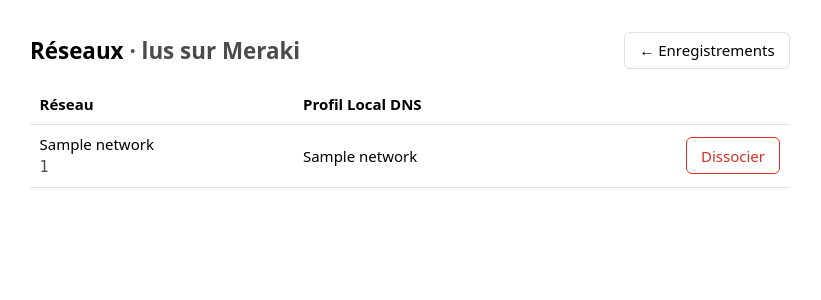
After one commit to oruampersand/ns-meraki-dns, a Flask app: template templates/networks.html in a window 1280 px wide. The commit adds this page. Shown: the top 300 px of the page, without its empty margins (230-1051 px from the left). Run offline with Flask 3, Linux system fonts and the light colour scheme; the template is opened without the code that fills it: most values are stand-ins (such as "Sample title", 1, 10 or a date in 2020).

Commit message:
Ajout de la page Réseaux : association/dissociation de profil
- meraki_dns.py : liste des réseaux MX avec leur profil, assign_profile
  (refuse d'écraser un profil existant) et unassign_profile
- app.py : routes /networks et /networks/<id>/assign|unassign
- templates/networks.html : modals de confirmation
- CLAUDE.md : routes et règles mises à jour

Co-Authored-By: Claude Sonnet 5.5 <noreply@anthropic.com>

```diff
--- a/app.py
+++ b/app.py
@@ -129,5 +129,39 @@ def push_apply():
     return redirect(url_for("index"))
 
 
+@app.get("/networks")
+def networks():
+    """Réseaux et profils associés, lus en direct sur Meraki."""
+    try:
+        m = _meraki()
+        rows, profiles = m.list_network_profiles(), m.get_profiles()
+    except Exception as e:
+        flash(f"Impossible de lire les réseaux : {e}", "error")
+        return redirect(url_for("index"))
+    return render_template("networks.html", networks=rows, profiles=profiles)
+
+
+@app.post("/networks/<network_id>/assign")
+def network_assign(network_id):
+    try:
+        _meraki().assign_profile(network_id, request.form.get("profile_id", ""))
+    except Exception as e:
+        flash(f"Échec de l'association : {e}", "error")
+    else:
+        flash("Profil associé au réseau.", "ok")
+    return redirect(url_for("networks"))
+
+
+@app.post("/networks/<network_id>/unassign")
+def network_unassign(network_id):
+    try:
+        _meraki().unassign_profile(network_id)
+    except Exception as e:
+        flash(f"Échec de la dissociation : {e}", "error")
+    else:
+        flash("Profil dissocié du réseau.", "ok")
+    return redirect(url_for("networks"))
+
+
 if __name__ == "__main__":
     app.run(host="127.0.0.1", port=5050, debug=False)
--- a/templates/base.html
+++ b/templates/base.html
@@ -21,7 +21,7 @@
   .flash { padding: .6rem .9rem; border-radius: 6px; margin: 1rem 0; border: 1px solid; }
   .flash.ok { color: var(--ok); } .flash.error { color: var(--danger); }
   label { display: block; margin: .8rem 0 .2rem; }
-  input[type=text] { font: inherit; width: 100%; padding: .4rem .6rem; box-sizing: border-box;
+  input[type=text], select { font: inherit; width: 100%; padding: .4rem .6rem; box-sizing: border-box;
                      border: 1px solid var(--line); border-radius: 6px; background: transparent; color: inherit; }
   .muted { opacity: .7; }
   .add { color: var(--ok); } .mod { color: var(--accent); } .del { color: var(--danger); }
--- a/templates/index.html
+++ b/templates/index.html
@@ -3,6 +3,7 @@
 <header>
   <h1>Local DNS <span class="muted">· profil {{ profile or "?" }}</span></h1>
   <div class="actions">
+    <a class="btn" href="{{ url_for('networks') }}">Réseaux</a>
     <button class="btn" type="button" id="add-btn">+ Ajouter</button>
     <button class="btn primary" type="button" id="push-btn">Pousser vers Meraki</button>
   </div>
--- /dev/null
+++ b/templates/networks.html
@@ -0,0 +1,74 @@
+{% extends "base.html" %}
+{% block content %}
+<header>
+  <h1>Réseaux <span class="muted">· lus sur Meraki</span></h1>
+  <div class="actions"><a class="btn" href="{{ url_for('index') }}">← Enregistrements</a></div>
+</header>
+<table>
+  <thead><tr><th>Réseau</th><th>Profil Local DNS</th><th></th></tr></thead>
+  <tbody>
+  {% for n in networks %}
+    <tr>
+      <td>{{ n.name }}<br><span class="muted"><code>{{ n.id }}</code></span></td>
+      <td>{{ n.profile_name or "—" }}</td>
+      <td style="text-align:right">
+        {% if n.profile_id %}
+          <button class="btn danger" type="button" data-unassign="{{ url_for('network_unassign', network_id=n.id) }}"
+                  data-network="{{ n.name }}" data-profile="{{ n.profile_name }}">Dissocier</button>
+        {% else %}
+          <button class="btn" type="button" data-assign="{{ url_for('network_assign', network_id=n.id) }}"
+                  data-network="{{ n.name }}" {{ "disabled" if not profiles }}>Associer</button>
+        {% endif %}
+      </td>
+    </tr>
+  {% else %}
+    <tr><td colspan="3" class="muted">Aucun réseau avec appliance MX.</td></tr>
+  {% endfor %}
+  </tbody>
+</table>
+{% if not profiles %}<p class="muted">Aucun profil sur Meraki : poussez d'abord les enregistrements pour créer le profil.</p>{% endif %}
+
+<dialog id="assign-dialog">
+  <h2>Associer un profil</h2>
+  <p>Réseau : <b id="assign-network"></b></p>
+  <form id="assign-form" method="post">
+    <label for="profile_id">Profil</label>
+    <select id="profile_id" name="profile_id" required>
+      {% for p in profiles %}<option value="{{ p.profileId }}">{{ p.name }}</option>{% endfor %}
+    </select>
+    <p class="muted">Voulez-vous vraiment associer ce profil à ce réseau ? Ses enregistrements seront servis par le MX.</p>
+    <p class="actions">
+      <button class="btn primary" type="submit">Confirmer l'association</button>
+      <button class="btn" type="button" data-close>Annuler</button>
+    </p>
+  </form>
+</dialog>
+
+<dialog id="unassign-dialog">
+  <h2>Dissocier le profil</h2>
+  <p>Voulez-vous vraiment dissocier <b id="unassign-profile"></b> du réseau <b id="unassign-network"></b> ? Ses enregistrements ne seront plus servis par ce réseau.</p>
+  <form id="unassign-form" method="post" class="actions">
+    <button class="btn danger" type="submit">Confirmer la dissociation</button>
+    <button class="btn" type="button" data-close>Annuler</button>
+  </form>
+</dialog>
+
+<script>
+  const $ = (id) => document.getElementById(id);
+  document.addEventListener("click", (e) => {
+    if (e.target.closest("[data-close]")) e.target.closest("dialog").close();
+    else if (e.target instanceof HTMLDialogElement) e.target.close();
+  });
+  document.querySelectorAll("[data-assign]").forEach((b) => b.onclick = () => {
+    $("assign-network").textContent = b.dataset.network;
+    $("assign-form").action = b.dataset.assign;
+    $("assign-dialog").showModal();
+  });
+  document.querySelectorAll("[data-unassign]").forEach((b) => b.onclick = () => {
+    $("unassign-network").textContent = b.dataset.network;
+    $("unassign-profile").textContent = b.dataset.profile;
+    $("unassign-form").action = b.dataset.unassign;
+    $("unassign-dialog").showModal();
+  });
+</script>
+{% endblock %}
```
Also changed, not shown: CLAUDE.md (+4 -3 lines), meraki_dns.py (+51 -0 lines).
